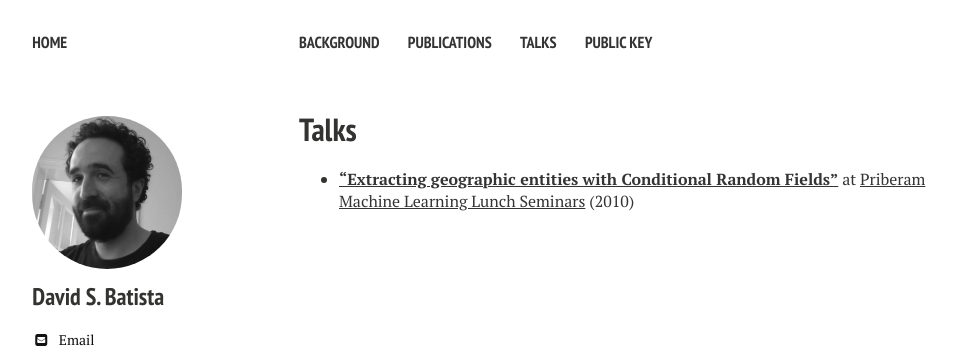
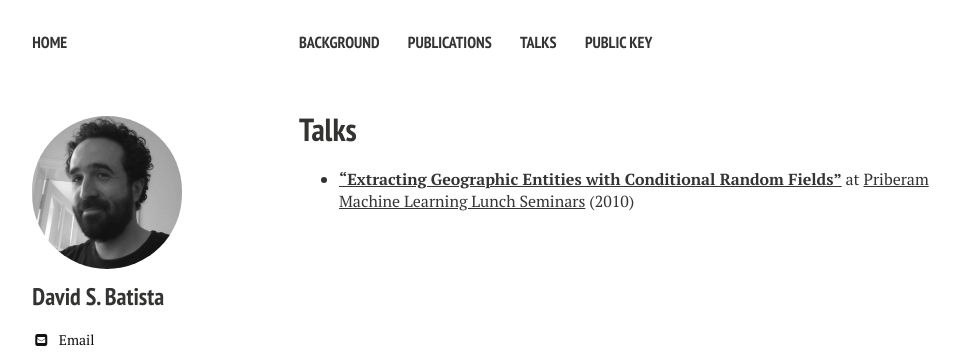
Before and after one commit to davidsbatista/davidsbatista.github.io, a Jekyll site: the page built from talks/index.md, in a window 1280 px wide. Shown: the top 356 px of the page, without its empty margins (21-981 px from the left). Built offline with Jekyll 4.4.1, drawn with Linux system fonts in a browser that asks for light colours; nearby versions of some CDN libraries.

```diff
--- a/talks/index.md
+++ b/talks/index.md
@@ -11,4 +11,4 @@ share: false
 #  creditlink: http://wegraphics.net/downloads/free-ultimate-blurred-background-pack/
 ---
 
-* [__"Extracting geographic entities with Conditional Random Fields"__](priberam-ml-seminars.pdf) at [Priberam Machine Learning Lunch Seminars](http://labs.priberam.com/Academia-Partnerships/Seminars.aspx) (2010)
+* [__"Extracting Geographic Entities with Conditional Random Fields"__](priberam-ml-seminars.pdf) at [Priberam Machine Learning Lunch Seminars](http://labs.priberam.com/Academia-Partnerships/Seminars.aspx) (2010)
```
